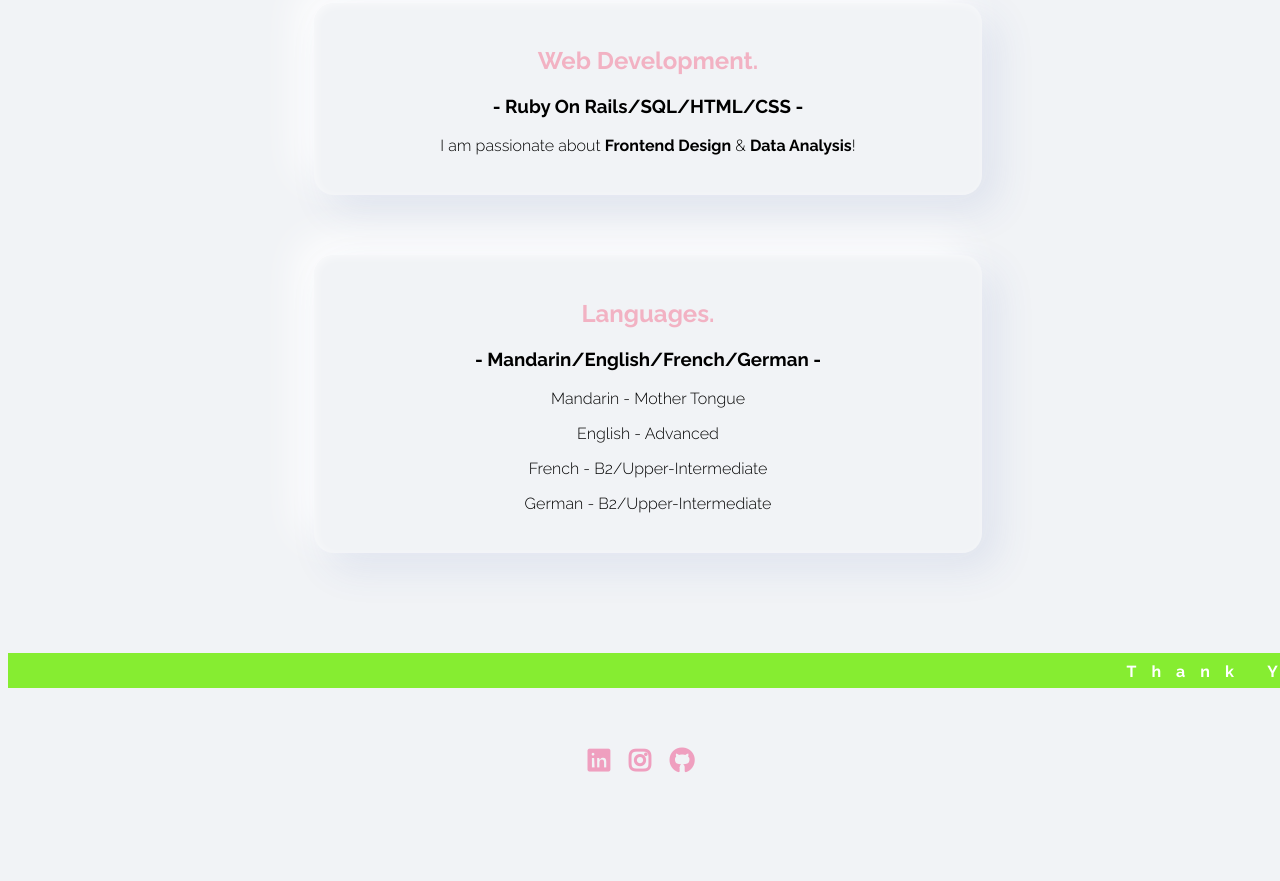
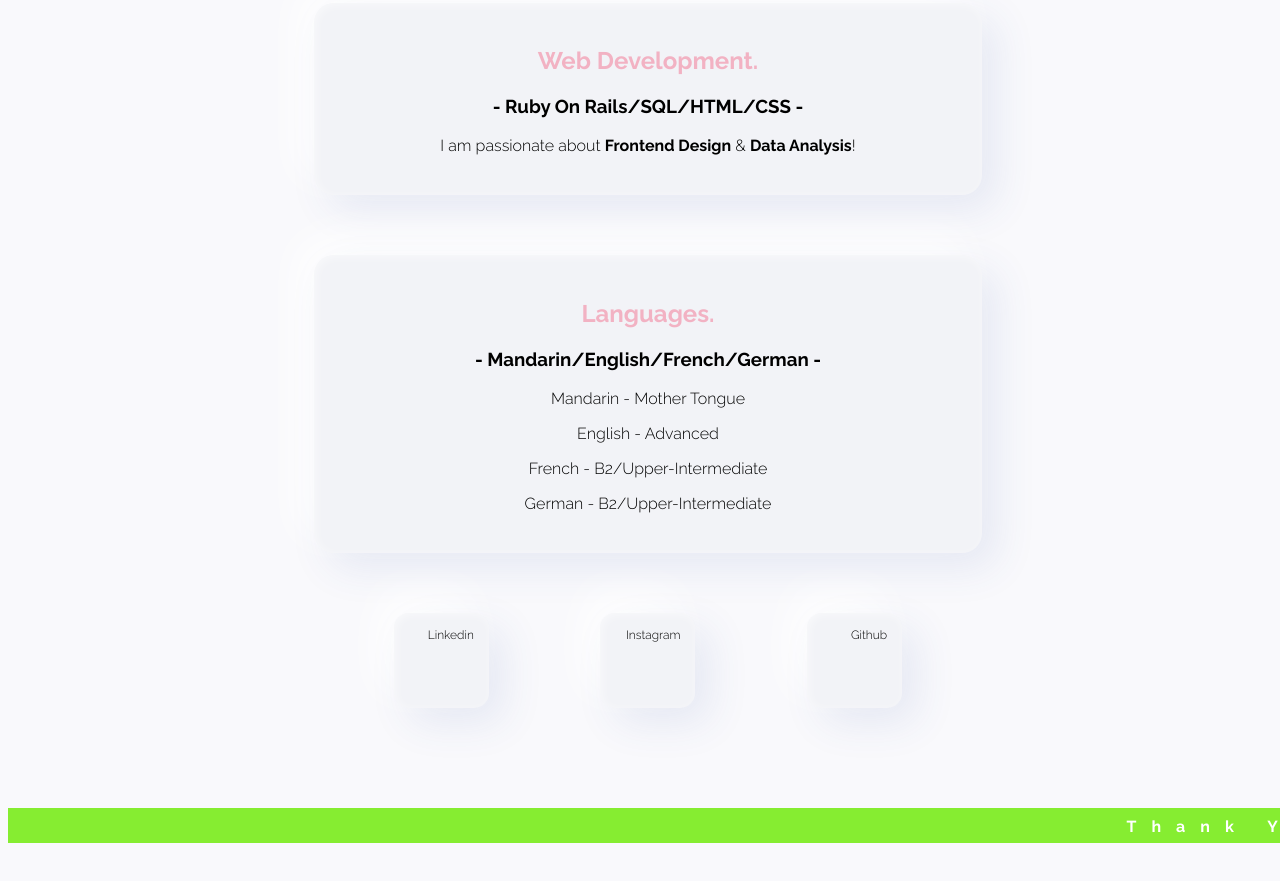
Before and after one commit to lottelin/profile, a plain HTML site: page index.html in a window 1280 px wide. Shown: the part 876-1757 px from the top of the page. Before the commit the page ends 1658 px from the top, so only its background shows below. Drawn offline with Linux system fonts and the light colour scheme; a web font is replaced by a local one.

Commit message:
social media btn

```diff
--- a/index.html
+++ b/index.html
@@ -16,6 +16,7 @@
       <p class="scroll-text">Welcome To The Universe Of Charlotte.</p>
     </div>
 
+
       <div id="main-intro">
           <h1>Charlotte /ʃaʁ.lɔt/</h1>
             <img src="images/profile.png" alt="Profile pic" class="img-circle">
@@ -26,19 +27,19 @@
          </div> -->
       </div>
 
-    <div class="container">
+      <div class="card">
         <h2>Marketing Skillsets.</h2>
           <h3>- Branding/Smarketing/PR&Communication -</h3>
             <p>I am enthusiastic to develop <strong>Marketing & Communication strategies</strong><br>for <strong>Luxury Brands!</strong></p>
       </div>
 
-    <div class="container">
+      <div class="card">
         <h2>Web Development.</h2>
           <h3>- Ruby On Rails/SQL/HTML/CSS -</h3>
             <p>I am passionate about <strong>Frontend Design</strong> & <strong>Data Analysis</strong>!</p>
       </div>
 
-    <div class="container" id="last">
+      <div class="card" id="last">
         <h2>Languages.</h2>
           <h3>- Mandarin/English/French/German -</h3>
             <p>Mandarin - Mother Tongue<br></p>
@@ -47,16 +48,32 @@
             <p>German - B2/Upper-Intermediate<br></p>
       </div>
 
+      <div class="links">
+        <div class="keyboard" style="text-align: right;">
+          <a target="_blank" href="https://www.linkedin.com/in/charlotte-wan-chen-lin/">Linkedin</a>
+        </div>
+
+        <div class="keyboard" style="text-align: right;">
+          <a target="_blank" href="https://www.instagram.com/lottelinvont">Instagram</a>
+        </div>
+
+        <div class="keyboard" style="text-align: right;">
+          <a target="_blank" href="https://github.com/lottelin">Github</a>
+        </div>
+      </div>
+
+
+
     <div class="scroll-left">
       <p class="scroll-text">Thank You Very Much For Visiting. </p>
     </div>
   </body>
 
 
-    <div id="footer">
+<!--     <div id="footer">
       <a class="fab fa-linkedin" target="_blank" href="https://www.linkedin.com/in/charlotte-wan-chen-lin/"></a>
       <a class="fab fa-instagram" target="_blank" href="https://www.instagram.com/lottelinvont"></a>
       <a class="fab fa-github" target="_blank" href="https://github.com/lottelin"></a>
-    </div>
+    </div> -->
 
 </html>
--- a/style.css
+++ b/style.css
@@ -4,7 +4,8 @@
 body {
   font-family: 'Raleway', sans-serif;
   width: 100%;
-  background-color: #f1f3f6;
+  background-color: #f9f9fc;
+/*  background-color: #f2f3f7;*/
 /*  display: flex;
   flex-direction: column;
   align-items: center;
@@ -31,13 +32,13 @@ h2 {
 }
 
 a {
-  font-weight: bold;
   text-decoration: none;
-  color: #2b2b28;
+  color: black;
+  font-size: 12px;
 }
 
 a:hover {
-  color: #8C8C8C;
+  color: #f2b2c3;
 }
 
 #main-intro {
@@ -51,9 +52,10 @@ a:hover {
   color: white;
 }
 
-.container {
+
+.card {
 /*  background-color: white;*/
-  background-color: #f1f3f6;
+  background-color: #f2f3f7;
   padding: 24px;
   width: 620px;
   margin: 60px auto;
@@ -69,8 +71,31 @@ a:hover {
               inset 2px 2px 10px 0px rgba(255,255,255, .5);
 }
 
-#last {
-  margin-bottom: 100px;
+.keyboard {
+  background-color: #f2f3f7;
+  padding: 15px;
+  width: 65px;
+  height: 65px;
+  margin: 0px auto 40px auto;
+  text-align: center;
+  border-radius: 15px;
+/*  box-shadow: 0px 5px 15px rgba(0,0,0,0.1);*/
+  left: 0;
+  right: 0;
+  top: 0;
+  bottom: 0;
+  box-shadow: 15px 15px 40px 0px rgba(55,84,170, .1),
+              -15px -15px 40px 0px rgba(255,255,255, 1),
+              inset 2px 2px 10px 0px rgba(255,255,255, .5);
+}
+
+
+
+.links {
+width: 620px;
+display: flex;
+justify-content: space-between;
+margin:auto;
 }
 
 .list-inline {
```
Lines whose indentation alone changed are shown as unchanged.
